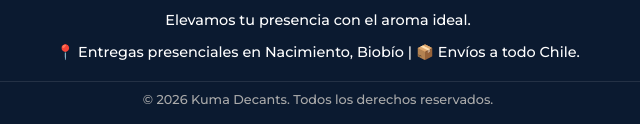
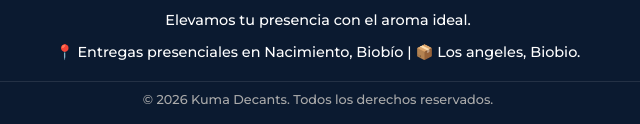
Before and after one commit to MGCZX/Decants, a plain HTML site: page index.html in a window 1280 px wide. Shown: the part 2455-2579 px from the top of the page, 322-962 px from the left. Drawn offline with Linux system fonts and the light colour scheme.

Commit message:
Update index.html

```diff
--- a/index.html
+++ b/index.html
@@ -191,7 +191,7 @@
         <div class="footer-content">
             <h3>Kuma Decants</h3>
             <p>Elevamos tu presencia con el aroma ideal.</p>
-            <p>📍 Entregas presenciales en Nacimiento, Biobío | 📦 Envíos a todo Chile.</p>
+            <p>📍 Entregas presenciales en Nacimiento, Biobío | 📦 Los angeles, Biobio.</p>
         </div>
         <div class="footer-bottom">
             &copy; 2026 Kuma Decants. Todos los derechos reservados.
```
